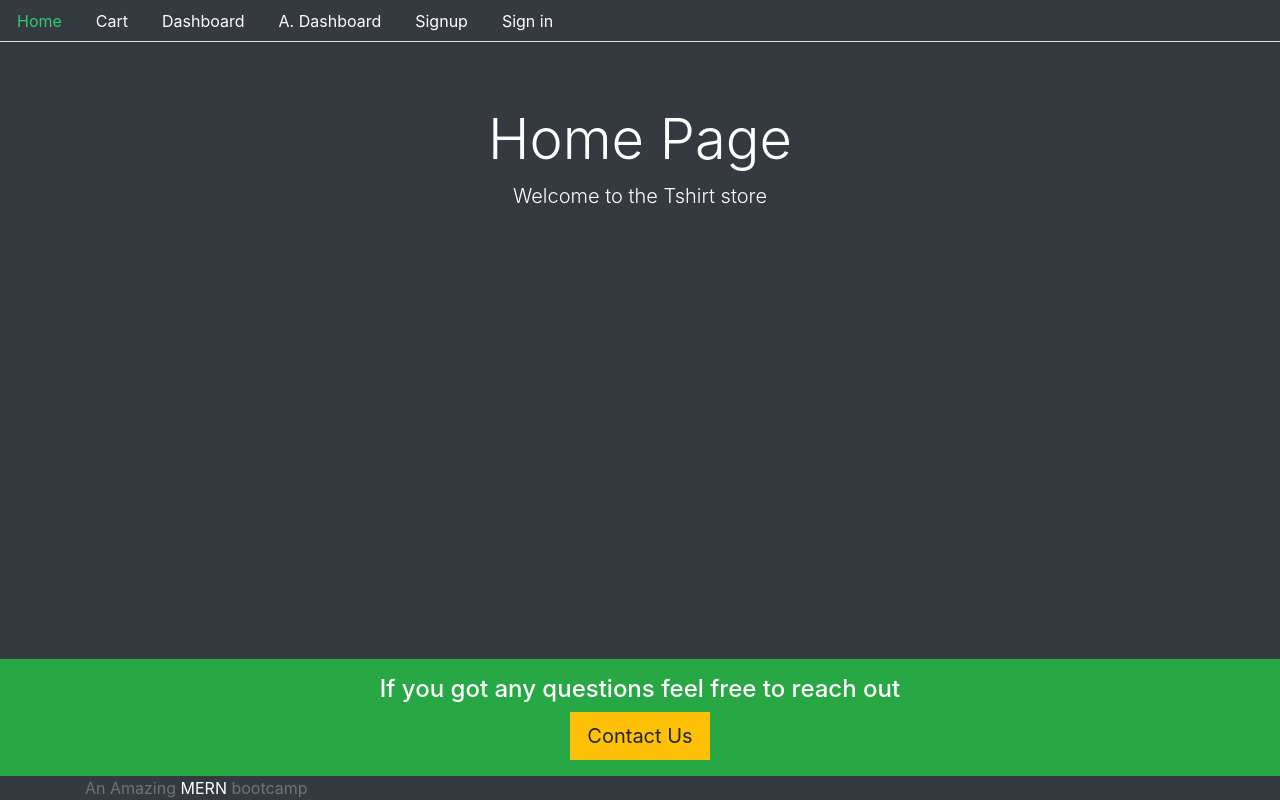
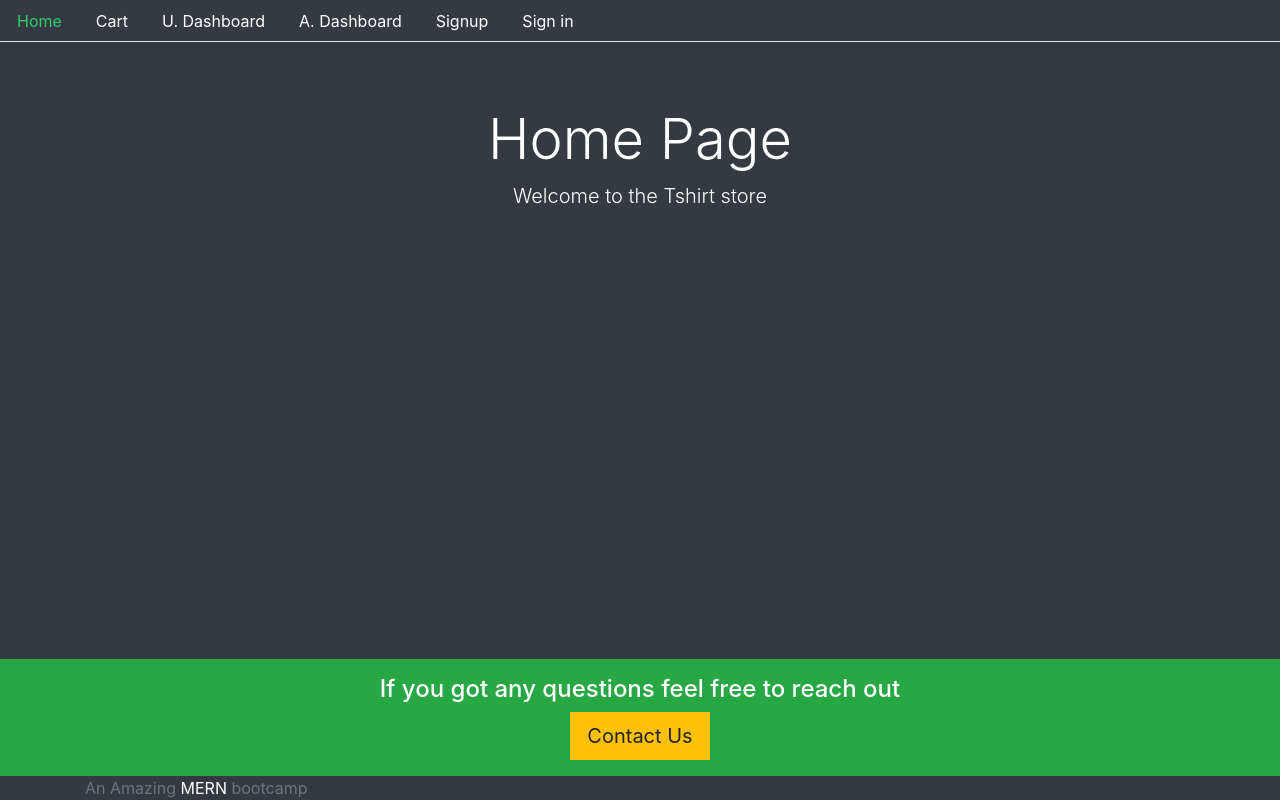
Before and after one commit to abhishekjain35/Tshirt-store, a React (Create React App) app in the folder projfrontend/: page / in a window 1280 px wide. Built offline with nearby package versions, Linux system fonts and the light colour scheme; no server answers.

Commit message:
Added Private routes and user dashboard in route component

```diff
--- a/projfrontend/src/Routes.js
+++ b/projfrontend/src/Routes.js
@@ -3,6 +3,10 @@ import { Route, Switch, BrowserRouter } from "react-router-dom";
 import Home from "./core/Home";
 import Signup from "./user/Signup";
 import Signin from "./user/Signin";
+import AdminRoute from "./auth/helper/AdminRoutes";
+import PrivateRoute from "./auth/helper/PrivateRoutes";
+import UserDashBoard from "./user/UserDashBoard";
+import AdminDashBoard from "./user/AdminDashBoard";
 
 const Routes = () => {
     return (
@@ -11,6 +15,16 @@ const Routes = () => {
                 <Route path="/" exact component={Home}></Route>
                 <Route path="/signup" exact component={Signup}></Route>
                 <Route path="/signin" exact component={Signin}></Route>
+                <PrivateRoute
+                    path="/user/dashboard"
+                    exact
+                    component={UserDashBoard}
+                />
+                <PrivateRoute
+                    path="/admin/dashboard"
+                    exact
+                    component={AdminDashBoard}
+                />
             </Switch>
         </BrowserRouter>
     );
--- a/projfrontend/src/core/Menu.js
+++ b/projfrontend/src/core/Menu.js
@@ -37,7 +37,7 @@ const Menu = ({ history }) => (
                     className="nav-link"
                     to="/user/dashboard"
                 >
-                    Dashboard
+                    U. Dashboard
                 </Link>
             </li>
             <li className="nav-item">
```
